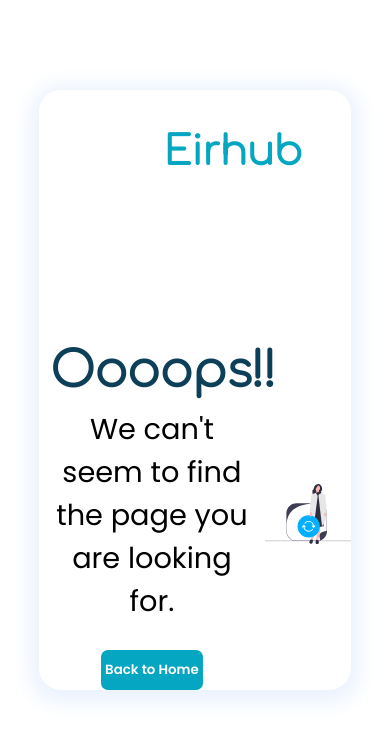
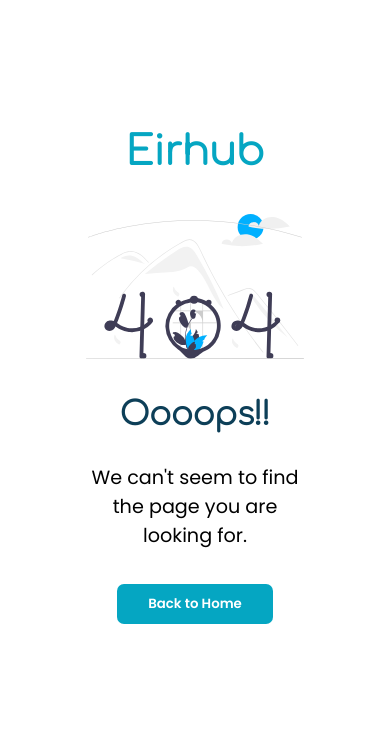
Before and after one commit to Silicon-Valley00/eirhub-frontend, a React (Create React App) app in the folder client/: page /error in a window 390 px wide. Shown: the top 738 px of the page. Built offline with nearby package versions, Linux system fonts and the light colour scheme.

Commit message:
Making 404 page responsive

```diff
--- a/client/src/Pages/PageNotFound/PageNotFound.js
+++ b/client/src/Pages/PageNotFound/PageNotFound.js
@@ -1,5 +1,5 @@
 import PageNotFoundStyles from '../PageNotFound/PageNotFound.module.css';
-import NotFound from '../../assets/Notfound.svg';
+import NotFound from '../../assets/404page.svg';
 
 function PageNotFound() {
    return (
--- a/client/src/Pages/PageNotFound/PageNotFound.module.css
+++ b/client/src/Pages/PageNotFound/PageNotFound.module.css
@@ -3,13 +3,12 @@
 .PNFcontainer {
    margin: 90px auto;
    text-align: center;
-   height: 600px;
+   height: 80%px;
    width: 80%;
    box-shadow: 0px 4px 20px 10px #ecf3fe;
    border-radius: 22px;
    display: grid;
    grid-template-columns: repeat(2, 1fr);
-   grid-template-rows: repeat(2, 1fr);
 }
 .PNFcontainer1 {
 }
@@ -34,10 +33,10 @@
    font-size: 3rem;
    font-family: Comfortaa;
    color: #0d3f58;
-   margin-bottom: 5%;
+   margin-bottom: 10%;
 }
 .Para p {
-   margin-bottom: 10%;
+   margin-bottom: 7%;
 }
 .PNFcontainer button {
    width: 50%;
@@ -67,3 +66,89 @@
 .PNFimage img {
    width: 100%;
 }
+
+/*Responsive*/
+@media (max-width: 1112px) {
+   .PNFcontainer {
+      grid-template-columns: repeat(1, 1fr);
+   }
+
+   .header1 {
+      grid-column: 1/2;
+      grid-row: 1/2;
+      width: 100%;
+   }
+
+   .Para {
+      grid-column: 1/2;
+      grid-row: 3/4;
+      margin-bottom: 20%;
+   }
+   .PNFimage {
+      grid-column: 1/2;
+      grid-row: 2/3;
+      margin-bottom: 10%;
+   }
+   .PNFimage img {
+      width: 50%;
+   }
+   .Para h1 {
+      margin-bottom: 2%;
+      font-size: 2.5rem;
+   }
+   .Para p {
+      width: 70%;
+      margin: 5% auto;
+   }
+}
+
+@media (max-width: 756px) {
+   .PNFcontainer {
+      box-shadow: none;
+   }
+   .header1 {
+      width: 100%;
+   }
+   .Para {
+      font-size: 1.5rem;
+      width: 100%;
+   }
+   .Para h1 {
+      font-size: 2.3rem;
+   }
+   .Para p {
+      margin-bottom: 10%;
+   }
+   .PNFimage img {
+      width: 70%;
+   }
+}
+
+@media (max-width: 480px) {
+   .Para {
+      width: 100%;
+   }
+   .Para h1 {
+      font-size: 2rem;
+   }
+   .Para p {
+      font-size: 1.2rem;
+      margin: 10% auto;
+   }
+   .PNFimage img {
+      width: 70%;
+   }
+}
+@media (max-width: 320px) {
+   .Para {
+      width: 100%;
+   }
+   .Para h1 {
+      font-size: 2rem;
+      margin: 15% auto;
+   }
+   .Para p {
+      font-size: 1rem;
+      margin-bottom: 10%;
+   }
+}
```
Also changed, not shown: client/src/assets/404page.svg (added).
